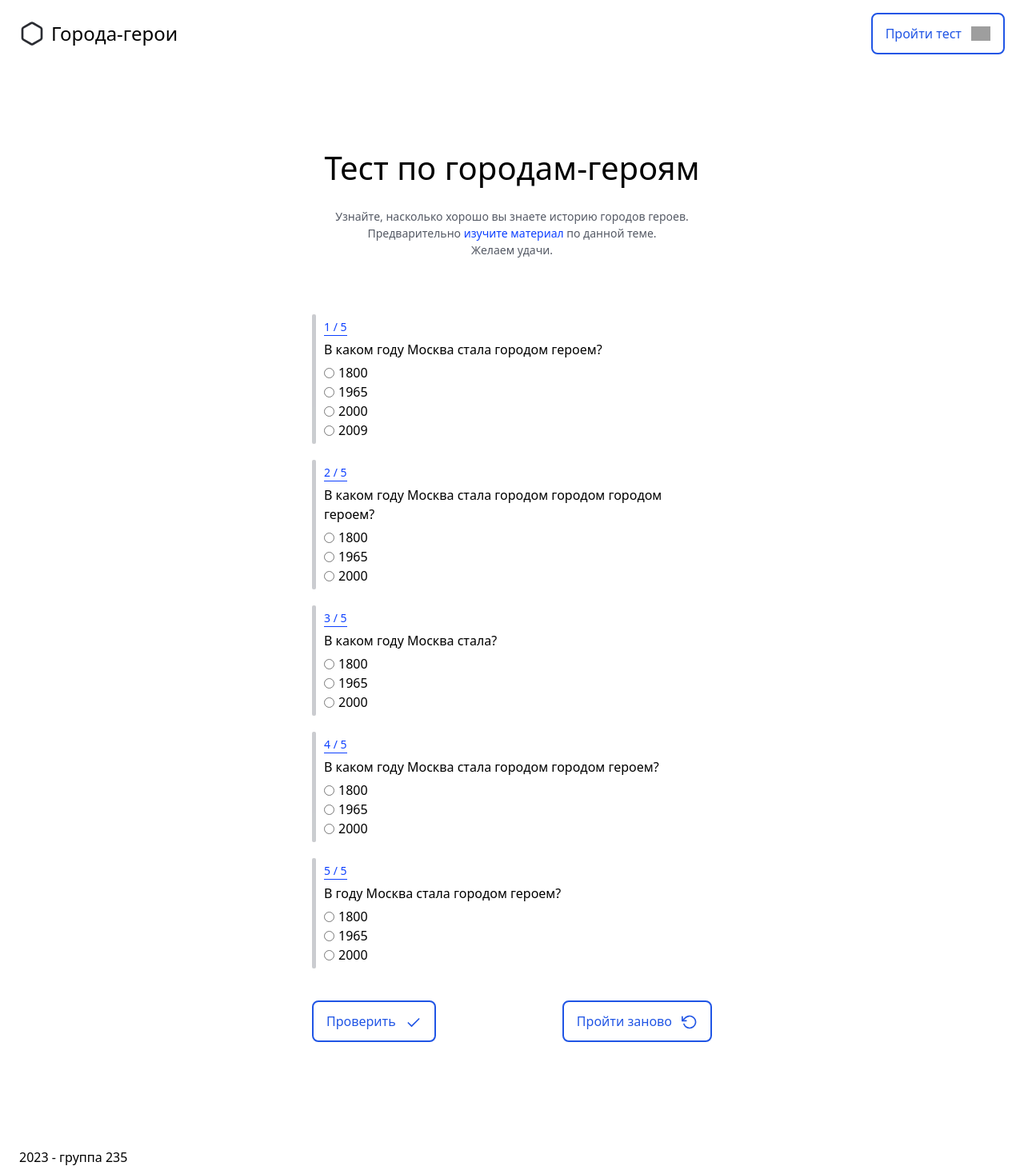
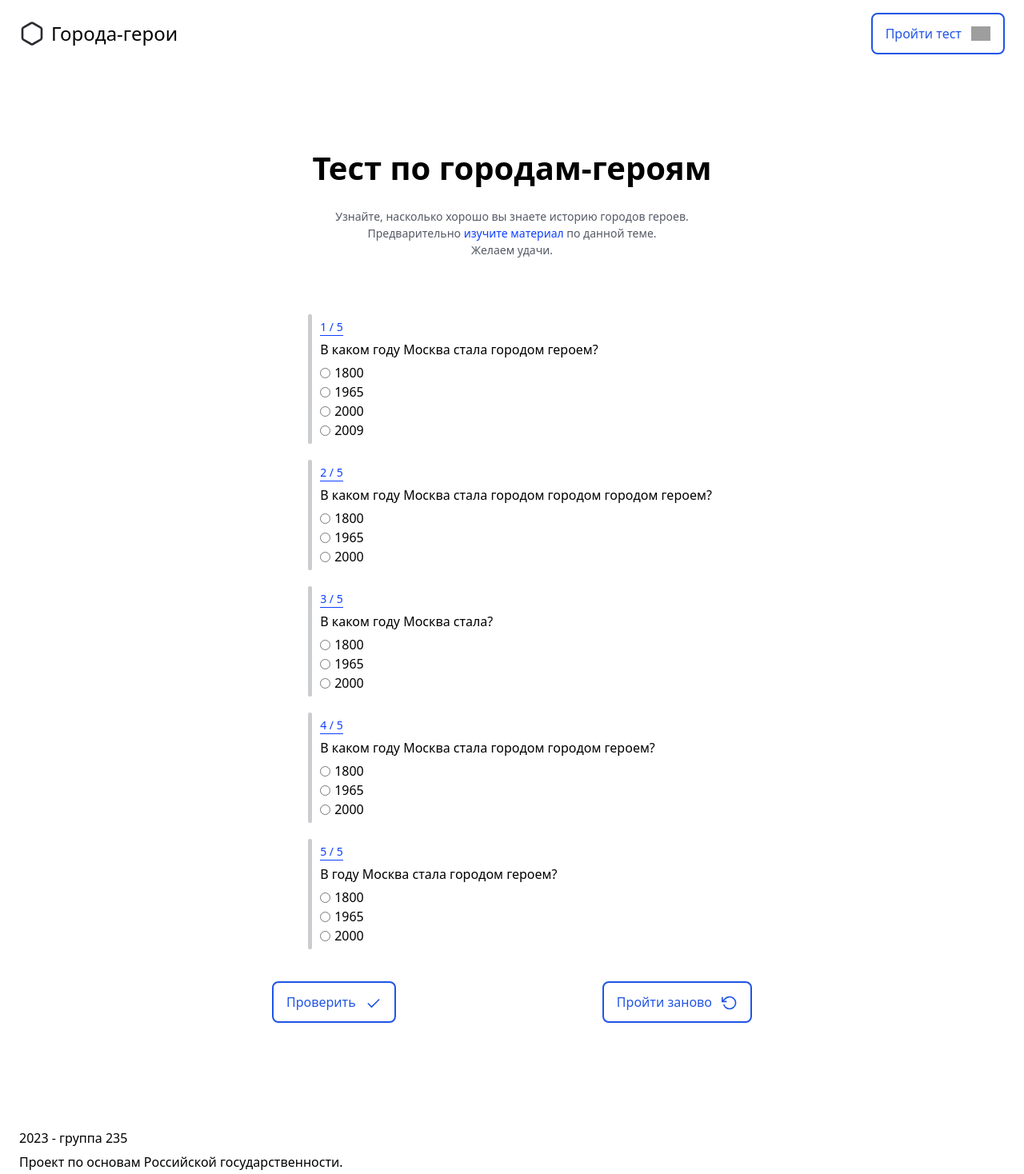
Before and after one commit to rumblfn/HeroCities, a Next.js app in the folder cli/: page /test in a window 1280 px wide. Shown: the top 1468 px of the page at 80% size. Built offline with nearby package versions, Linux system fonts and the light colour scheme; grey boxes are pictures that could not be loaded.

Commit message:
Update test.module.css

```diff
--- a/cli/src/styles/test.module.css
+++ b/cli/src/styles/test.module.css
@@ -11,7 +11,8 @@
     margin-bottom: 20px;
     font-size: 40px;
     width: 70%;
-    max-width: 500px;
+    max-width: 600px;
+    font-weight: 600;
 }
 
 .test_header_desc {
@@ -20,7 +21,7 @@
     font-size: 14px;
     text-align: center;
     color: var(--additional);
-    max-width: 500px;
+    max-width: 600px;
 }
 
 @media screen and (max-width: 960px) {
@@ -66,7 +67,7 @@
     flex-direction: row;
     margin: 0 0 20px 0;
     padding: 5px;
-    max-width: 500px;
+    max-width: 600px;
 }
 
 .question_res_line {
@@ -120,7 +121,7 @@
     flex-direction: row;
     align-items: center;
     justify-content: space-between;
-    width: 500px;
+    width: 600px;
 }
 
 .bottom_button {
@@ -187,7 +188,7 @@
 }
 
 .your_result {
-    width: 500px;
+    width: 600px;
     height: 250px;
     border-top-width: 4px;
     border-bottom-width: 4px;
```
